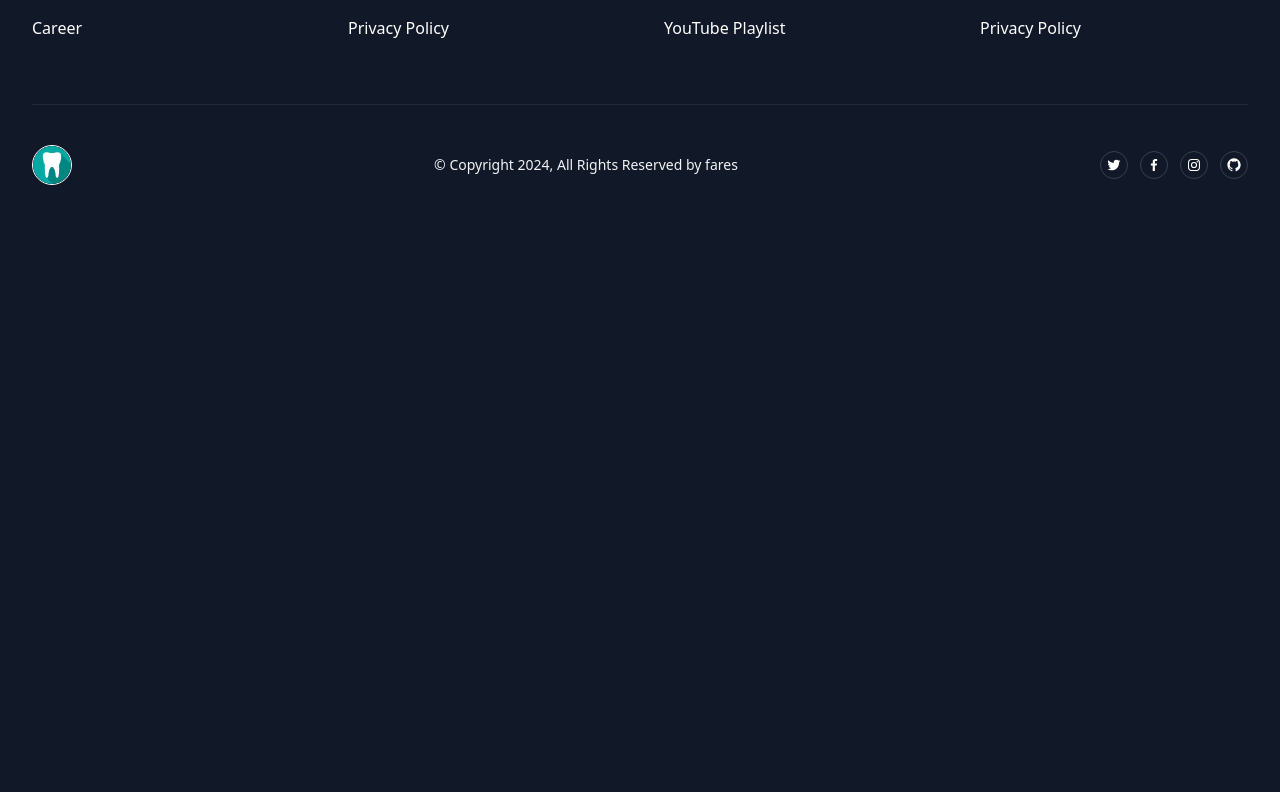
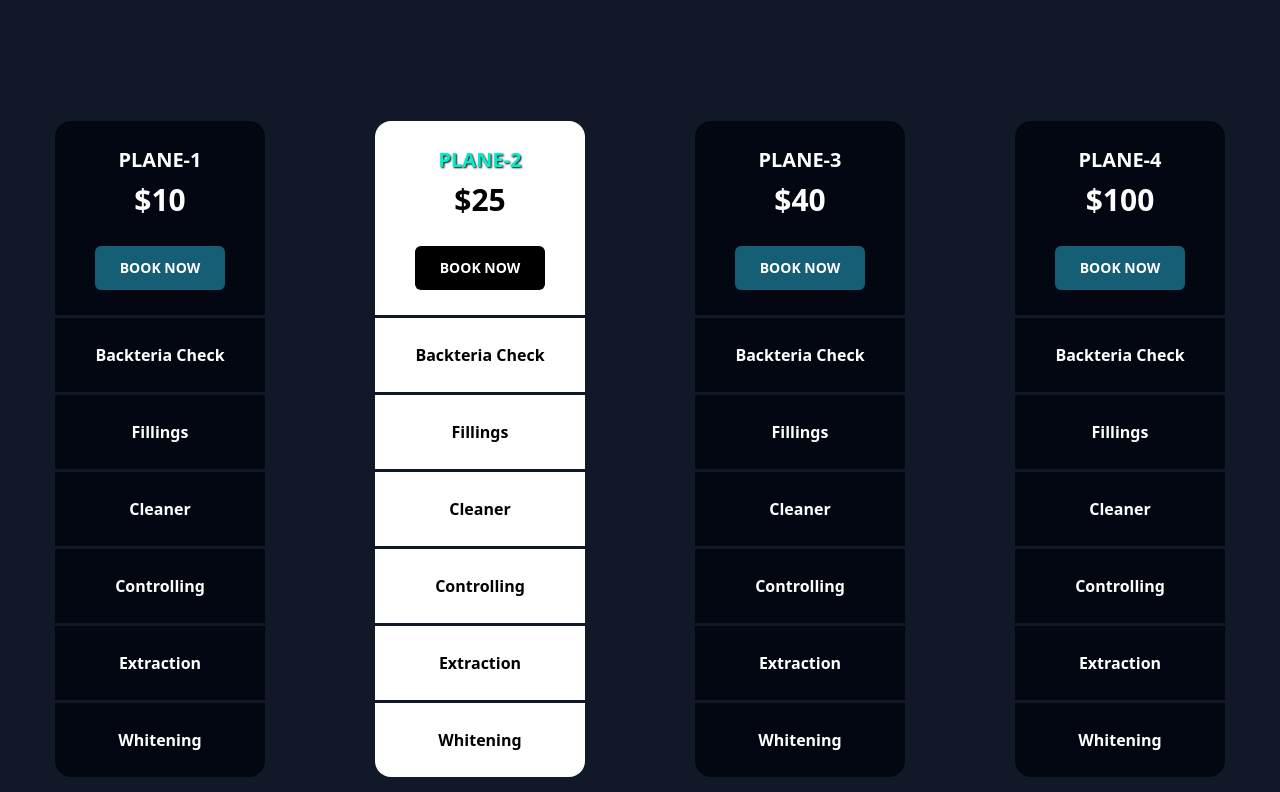
Before and after one commit to fares12358/BookingDentist, a React (Create React App) app: page /services in a window 1280 px wide. Shown: the part 1368-2160 px from the top of the page. Before the commit the page ends 1593 px from the top, so only its background shows below. Built offline with nearby package versions, Linux system fonts and the light colour scheme; the HTML template or start-up script is replaced by a standard one.

Commit message:
adding the pricing plan

```diff
--- a/src/App.js
+++ b/src/App.js
@@ -2,23 +2,24 @@ import { BrowserRouter as Router, Route, Routes } from "react-router-dom";
 import React from "react";
 import Home from "./pages/Home";
 import About from "./pages/About";
-import DashBoard from "./pages/DashBoard";
+import Dashboard from "./pages/DashBoard";
 import Contact from "./pages/Contact";
 import Services from "./pages/Services";
 import Sign from "./pages/Sign";
-import "../src/main.css"
+import "../src/main.css";
+
 function App() {
   return (
     <>
       <Router basename={process.env.PUBLIC_URL}>
-        <div className="App ">
+        <div className="App">
           <Routes>
             <Route path="/" element={<Home />} />
-            <Route path="/About" element={<About />} />
-            <Route path="/DashBoard" element={<DashBoard />} />
-            <Route path="/Contact" element={<Contact />} />
-            <Route path="/Services" element={<Services />} />
-            <Route path="/Sign" element={<Sign />} />
+            <Route path="/about" element={<About />} />
+            <Route path="/dashboard" element={<Dashboard />} />
+            <Route path="/contact" element={<Contact />} />
+            <Route path="/services" element={<Services />} />
+            <Route path="/sign" element={<Sign />} />
           </Routes>
         </div>
       </Router>
--- a/src/main.css
+++ b/src/main.css
@@ -0,0 +1,33 @@
+
+.pricing .active{
+  background: #fff;
+}
+
+.pricing .active div{
+  color: #000;
+}
+
+.pricing .active p{
+  color: #03ecc9;
+  text-shadow: 1px 1px 2px black;
+}
+
+.pricing .active button{
+  background: #000;
+  color: #fff;
+}
+
+
+.plane div{
+  padding: 25px 40px;
+  color: #fff;
+  width: 100%;
+  height: 100%;
+  font-weight: 900;
+  border-top: 3px solid #111827;
+  text-align: center;
+  background: transparent;
+}
+.plane .first{
+  border: none;
+}
--- a/src/pages/Home.jsx
+++ b/src/pages/Home.jsx
@@ -48,7 +48,7 @@ const Home = () => {
         </div>
       </section>
       <section className="booking container mx-auto  max-w-7xl py-10 mt-5 md:mt-20">
-        <h1 className="text-center md:text-3xl text-xl text-cyan-500 font-bold uppercase md:my-20 my-5 ">
+        <h1 className="text-center sm:text-4xl first-letter: md:text-5xl text-xl text-cyan-500 font-bold uppercase md:my-20 my-5 ">
           Get Your Appointment
         </h1>
         <div className="grid md:grid-cols-2 grid-cols-1 ">
--- a/src/pages/Services.jsx
+++ b/src/pages/Services.jsx
@@ -1,73 +1,188 @@
-import React from 'react'
-import Nav from '../components/Nav'
+import React from "react";
+import Nav from "../components/Nav";
 import Footer from "../components/Footer";
 const Services = () => {
   return (
     <>
-    <Nav/>
-    <section className='container mx-auto max-w-7xl  py-5 my-10'>
-      <p className='text-center text-cyan-500 font-bold text-4xl py-5 uppercase'>Services</p>
+      <Nav />
+      <section className="container mx-auto max-w-7xl  py-5 my-10">
+        <p className="text-center text-cyan-500 font-bold text-4xl py-5 uppercase">
+          Services
+        </p>
         {/* <h1 className='text-center text-cyan-500 text-4xl font-bold py-5'>Choose The Best Services We Offers</h1> */}
         <div className="grid md:grid-cols-3 grid-cols-1  my-5 p-5 gap-2">
-
           <div className=" text-center flex flex-col justify-center items-center p-10">
             <div className="icon">
-            <img className='img-fluid' src={require("../images/services1.png")} alt="" />
+              <img
+                className="img-fluid"
+                src={require("../images/services1.png")}
+                alt=""
+              />
             </div>
-          <h3 className='text-gray-100 font-bold text-xl py-5'>Backteria Check</h3>
-          <p className='text-gray-500 font-bold text-md py-5'>Lorem ipsum dolor sit amet consectetur adipisicing, elit. Nesciunt corporis consectetur, quisquam ab laboriosam</p>
-        </div>
-
-
-        <div className=" text-center flex flex-col justify-center items-center p-10">
-          <div className="icon">
-            <img className='img-fluid' src={require("../images/services2.png")} alt="" />
-          </div>
-          <h3 className='text-gray-100 font-bold text-xl py-5'>Fillings</h3>
-          <p className='text-gray-500 font-bold text-md  py-5'>Lorem ipsum dolor sit amet consectetur adipisicing, elit. Nesciunt corporis consectetur, quisquam ab laboriosam</p>
+            <h3 className="text-gray-100 font-bold text-xl py-5">
+              Backteria Check
+            </h3>
+            <p className="text-gray-500 font-bold text-md py-5">
+              Lorem ipsum dolor sit amet consectetur adipisicing, elit. Nesciunt
+              corporis consectetur, quisquam ab laboriosam
+            </p>
           </div>
 
           <div className=" text-center flex flex-col justify-center items-center p-10">
             <div className="icon">
-            <img className='img-fluid' src={require("../images/services3.png")} alt="" />
+              <img
+                className="img-fluid"
+                src={require("../images/services2.png")}
+                alt=""
+              />
             </div>
-          <h3 className='text-gray-100 font-bold text-xl py-5'>Cleaner</h3>
-          <p className='text-gray-500 font-bold text-md  py-5'>Lorem ipsum dolor sit amet consectetur adipisicing, elit. Nesciunt corporis consectetur, quisquam ab laboriosam</p>
+            <h3 className="text-gray-100 font-bold text-xl py-5">Fillings</h3>
+            <p className="text-gray-500 font-bold text-md  py-5">
+              Lorem ipsum dolor sit amet consectetur adipisicing, elit. Nesciunt
+              corporis consectetur, quisquam ab laboriosam
+            </p>
           </div>
-
 
           <div className=" text-center flex flex-col justify-center items-center p-10">
             <div className="icon">
-            <img className='img-fluid' src={require("../images/services4.png")} alt="" />
+              <img
+                className="img-fluid"
+                src={require("../images/services3.png")}
+                alt=""
+              />
             </div>
-          <h3 className='text-gray-100 font-bold text-xl py-5'>Controlling</h3>
-          <p className='text-gray-500 font-bold text-md  py-5'>Lorem ipsum dolor sit amet consectetur adipisicing, elit. Nesciunt corporis consectetur, quisquam ab laboriosam</p>
+            <h3 className="text-gray-100 font-bold text-xl py-5">Cleaner</h3>
+            <p className="text-gray-500 font-bold text-md  py-5">
+              Lorem ipsum dolor sit amet consectetur adipisicing, elit. Nesciunt
+              corporis consectetur, quisquam ab laboriosam
+            </p>
           </div>
-
 
           <div className=" text-center flex flex-col justify-center items-center p-10">
             <div className="icon">
-            <img className='img-fluid' src={require("../images/services5.png")} alt="" />
+              <img
+                className="img-fluid"
+                src={require("../images/services4.png")}
+                alt=""
+              />
             </div>
-          <h3 className='text-gray-100 font-bold text-xl py-5'>Extraction</h3>
-          <p className='text-gray-500 font-bold text-md  py-5'>Lorem ipsum dolor sit amet consectetur adipisicing, elit. Nesciunt corporis consectetur, quisquam ab laboriosam</p>
+            <h3 className="text-gray-100 font-bold text-xl py-5">
+              Controlling
+            </h3>
+            <p className="text-gray-500 font-bold text-md  py-5">
+              Lorem ipsum dolor sit amet consectetur adipisicing, elit. Nesciunt
+              corporis consectetur, quisquam ab laboriosam
+            </p>
           </div>
-
 
           <div className=" text-center flex flex-col justify-center items-center p-10">
             <div className="icon">
-            <img className='img-fluid' src={require("../images/services6.png")} alt="" />
+              <img
+                className="img-fluid"
+                src={require("../images/services5.png")}
+                alt=""
+              />
             </div>
-          <h3 className='text-gray-100 font-bold text-xl py-5'>Whitening</h3>
-          <p className='text-gray-500 font-bold text-md  py-5'>Lorem ipsum dolor sit amet consectetur adipisicing, elit. Nesciunt corporis consectetur, quisquam ab laboriosam</p>
+            <h3 className="text-gray-100 font-bold text-xl py-5">Extraction</h3>
+            <p className="text-gray-500 font-bold text-md  py-5">
+              Lorem ipsum dolor sit amet consectetur adipisicing, elit. Nesciunt
+              corporis consectetur, quisquam ab laboriosam
+            </p>
           </div>
 
+          <div className=" text-center flex flex-col justify-center items-center p-10">
+            <div className="icon">
+              <img
+                className="img-fluid"
+                src={require("../images/services6.png")}
+                alt=""
+              />
+            </div>
+            <h3 className="text-gray-100 font-bold text-xl py-5">Whitening</h3>
+            <p className="text-gray-500 font-bold text-md  py-5">
+              Lorem ipsum dolor sit amet consectetur adipisicing, elit. Nesciunt
+              corporis consectetur, quisquam ab laboriosam
+            </p>
+          </div>
+        </div>
+      </section>
+      <section className="container mx-auto max-w-7xl  py-5 my-10 ">
+        <h1 className="text-center text-3xl font-bold leading-tight text-cyan-500 sm:text-4xl lg:text-5xl my-10">
+          Pricing & Plans
+        </h1>
+        <p class="text-center  text-lg leading-relaxed text-gray-400 px-5 md:my-20 mt-5">
+          Amet minim mollit non deserunt ullam co est sit aliqua dolor do amet
+          sint. Velit officia consequat duis enim velit mollit.
+        </p>
 
+        <div className="pricing grid lg:grid-cols-4 md:grid-cols-3 sm:grid-cols-2 grid-cols-1  py-20   gap-y-10">
+          <div className="plane mx-auto   flex justify-center items-start flex-col  rounded-2xl text-md bg-gray-950">
+            <div className="first flex flex-col ">
+              <p className="text-xl uppercase">plane-1</p>
+              <span className="text-3xl my-2">$10</span>
+              <button className="bg-cyan-800 text-white p-3 rounded-md mt-5 uppercase text-sm">
+                book now
+              </button>
+            </div>
+            <div>Backteria Check</div>
+            <div>Fillings</div>
+            <div>Cleaner</div>
+            <div>Controlling</div>
+            <div>Extraction</div>
+            <div>Whitening</div>
+          </div>
+
+          <div className="plane mx-auto  active flex justify-center items-start flex-col  rounded-2xl text-md bg-gray-950">
+            <div className="first flex flex-col ">
+              <p className="text-xl uppercase">plane-2</p>
+              <span className="text-3xl my-2">$25</span>
+              <button className="bg-cyan-800 text-white p-3 rounded-md mt-5 uppercase text-sm">
+                book now
+              </button>
+            </div>
+            <div>Backteria Check</div>
+            <div>Fillings</div>
+            <div>Cleaner</div>
+            <div>Controlling</div>
+            <div>Extraction</div>
+            <div>Whitening</div>
+          </div>
+
+          <div className="plane mx-auto   flex justify-center items-start flex-col  rounded-2xl text-md bg-gray-950">
+            <div className="first flex flex-col ">
+              <p className="text-xl uppercase">plane-3</p>
+              <span className="text-3xl my-2">$40</span>
+              <button className="bg-cyan-800 text-white p-3 rounded-md mt-5 uppercase text-sm">
+                book now
+              </button>
+            </div>
+            <div>Backteria Check</div>
+            <div>Fillings</div>
+            <div>Cleaner</div>
+            <div>Controlling</div>
+            <div>Extraction</div>
+            <div>Whitening</div>
+          </div>
+          <div className="plane mx-auto   flex justify-center items-start flex-col  rounded-2xl text-md bg-gray-950">
+            <div className="first flex flex-col ">
+              <p className="text-xl uppercase">plane-4</p>
+              <span className="text-3xl my-2">$100</span>
+              <button className="bg-cyan-800 text-white p-3 rounded-md mt-5 uppercase text-sm">
+                book now
+              </button>
+            </div>
+            <div>Backteria Check</div>
+            <div>Fillings</div>
+            <div>Cleaner</div>
+            <div>Controlling</div>
+            <div>Extraction</div>
+            <div>Whitening</div>
+          </div>
         </div>
       </section>
       <Footer />
     </>
-  )
-}
+  );
+};
 
-export default Services
+export default Services;
```
Also changed, not shown: src/pages/Sign.jsx (+33 -21 lines). Lines whose indentation alone changed are shown as unchanged.
